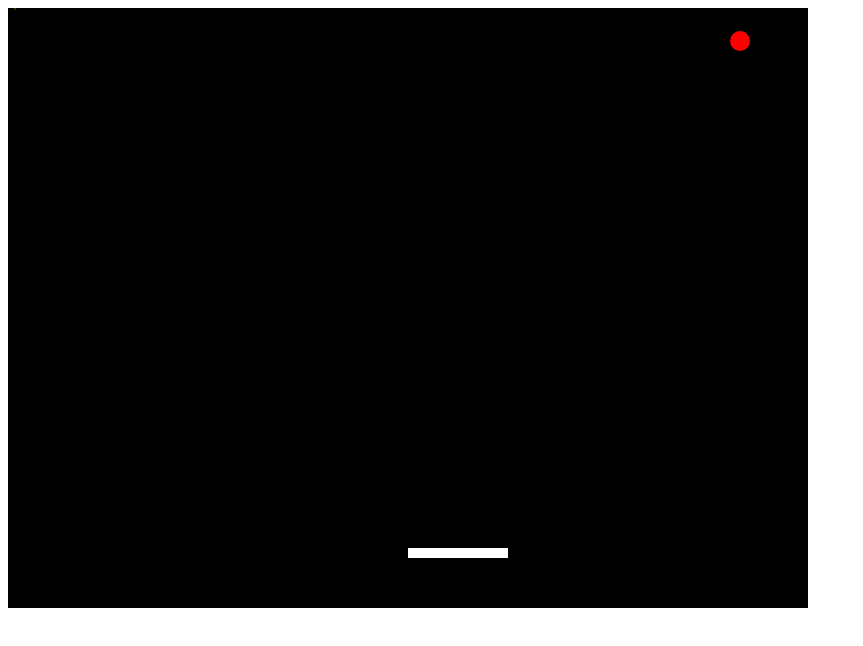
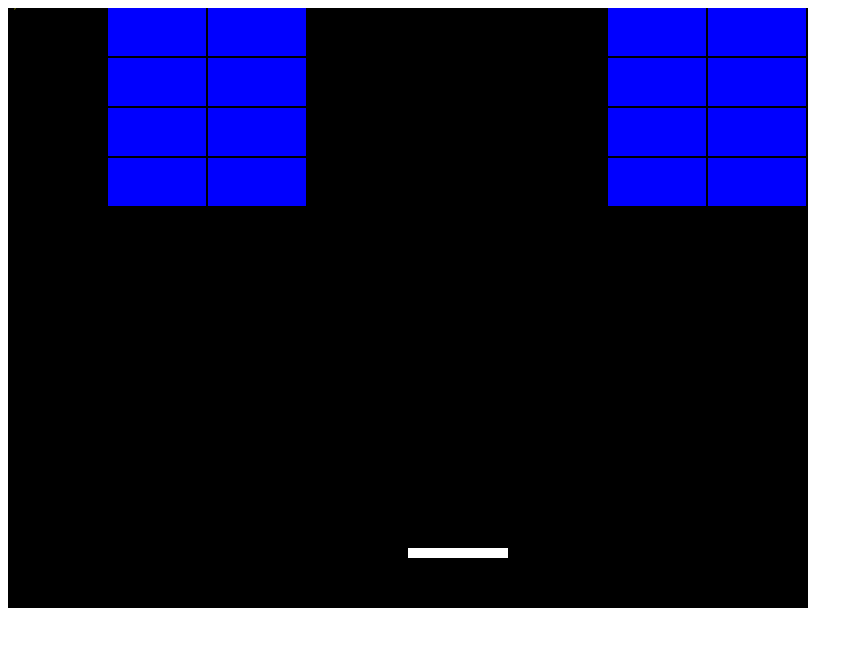
Before and after one commit to Venpresath/Breakout-Tutorial, a plain HTML site: page Udemy Course/game.html in a window 1280 px wide. Shown: the whole page, without its empty margins (0-863 px from the left). Drawn offline with Linux system fonts and the light colour scheme.

Commit message:
updated tile logic

```diff
--- a/Udemy Course/game.html
+++ b/Udemy Course/game.html
@@ -18,6 +18,13 @@
         var canvas;
         var canvasContext;
 
+        const BRICK_W = 100;
+        const BRICK_H = 50;
+        const BRICK_GAP = 2;
+        const BRICK_COUNT = 8;
+        const BRICK_ROWS = 4;
+        var brickGrid = new Array(BRICK_COUNT);
+
         const PADDLE_WIDTH = 100;
         const PADDLE_THICKNESS = 10;
         const PADDLE_DIST_FROM_EDGE = 60;
@@ -34,12 +41,23 @@
             paddleX = mouseX - PADDLE_WIDTH / 2;
         }
 
+        function brickReset() {
+            for (var i = 0; i < BRICK_COUNT; i++) {
+                if (Math.random() < 0.5) {
+                    brickGrid[i] = true;
+                } else {
+                    brickGrid[i] = false;
+                }
+            }
+        }
+
         window.onload = function () {
             canvas = document.getElementById("game-canvas");
             canvasContext = canvas.getContext('2d');
             var framesPerSecond = 30;
             setInterval(updateAll, 1000 / framesPerSecond);
-            canvas.addEventListener("mousemove", updateMousePos)
+            canvas.addEventListener("mousemove", updateMousePos);
+            brickReset();
         }
 
         function moveAll() {
@@ -72,16 +90,31 @@
                 ballY < paddleRightEdgeX
             ) {
                 ballSpeedY *= -1;
-                var centerOfPaddleX = paddleX + PADDLE_WIDTH/2;
+                var centerOfPaddleX = paddleX + PADDLE_WIDTH / 2;
                 var ballDistanceFromPaddleCenterX = ballX - centerOfPaddleX;
                 ballSpeedX = ballDistanceFromPaddleCenterX * 0.35;
             }
         }
+
+        function drawBricks() {
+            for (var eachRow = 0; eachRow < BRICK_ROWS; eachRow++) {
+                for (i = 0; i < BRICK_COUNT; i++) {
+                    if (brickGrid[i]) {
+                        colorRect(BRICK_W * i, BRICK_H * eachRow, BRICK_W - BRICK_GAP, BRICK_H - BRICK_GAP, 'blue');
+                    }
+                }
+            }
+        }
+
         function drawAll() {
+
             colorRect(0, 0, canvas.width, canvas.height, "black"); //clear screen
             colorCircle(ballX, ballY, 10, 'red'); //draw ball
             colorRect(paddleX, canvas.height - PADDLE_DIST_FROM_EDGE, PADDLE_WIDTH, PADDLE_THICKNESS, "white");
-            colorText(`${mouseX}, ${mouseY}`, mouseX, mouseY, "yellow");
+            drawBricks();// draw a brick
+            var mouseBrickX = mouseX / BRICK_W;
+            var mouseBrickY = mouseY / BRICK_H;
+            colorText(`${mouseBrickX}, ${mouseBrickY}`, mouseX, mouseY, "yellow");
         }
 
         function ballReset() {
@@ -106,7 +139,7 @@
             canvasContext.fill();
         }
 
-        function colorText(showWords, textX, textY, fillColor){
+        function colorText(showWords, textX, textY, fillColor) {
             canvasContext.fillStyle = fillColor;
             canvasContext.fillText(showWords, textX, textY);
         }
```
